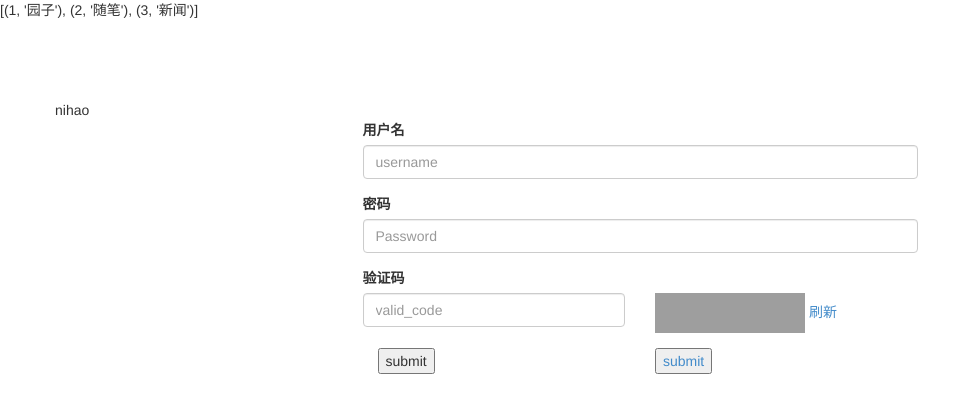
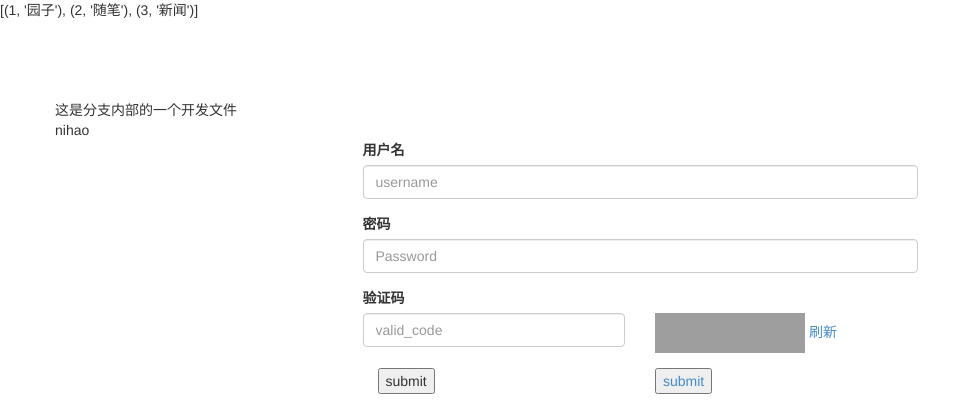
Before and after one commit to wang935415150/blog, a Django app: page /login/ in a window 1280 px wide. Shown: the top 420 px of the page, without its empty margins (0-980 px from the left). Run offline with Django 3.2, Linux system fonts and the light colour scheme; parts of the project's set-up code (start-up, migrations or seed data) failed here and were passed over; some libraries are stand-ins or nearby versions; grey boxes are pictures that could not be loaded.

Commit message:
分支开发

```diff
--- a/templates/login.html
+++ b/templates/login.html
@@ -29,6 +29,8 @@
 
 <div class="container">
     <div class="row">
+
+	<div>这是分支内部的一个开发文件</div>
 	<div>nihao </div>
         <div class="col-md-6 col-md-offset-3">
              <form>
```
